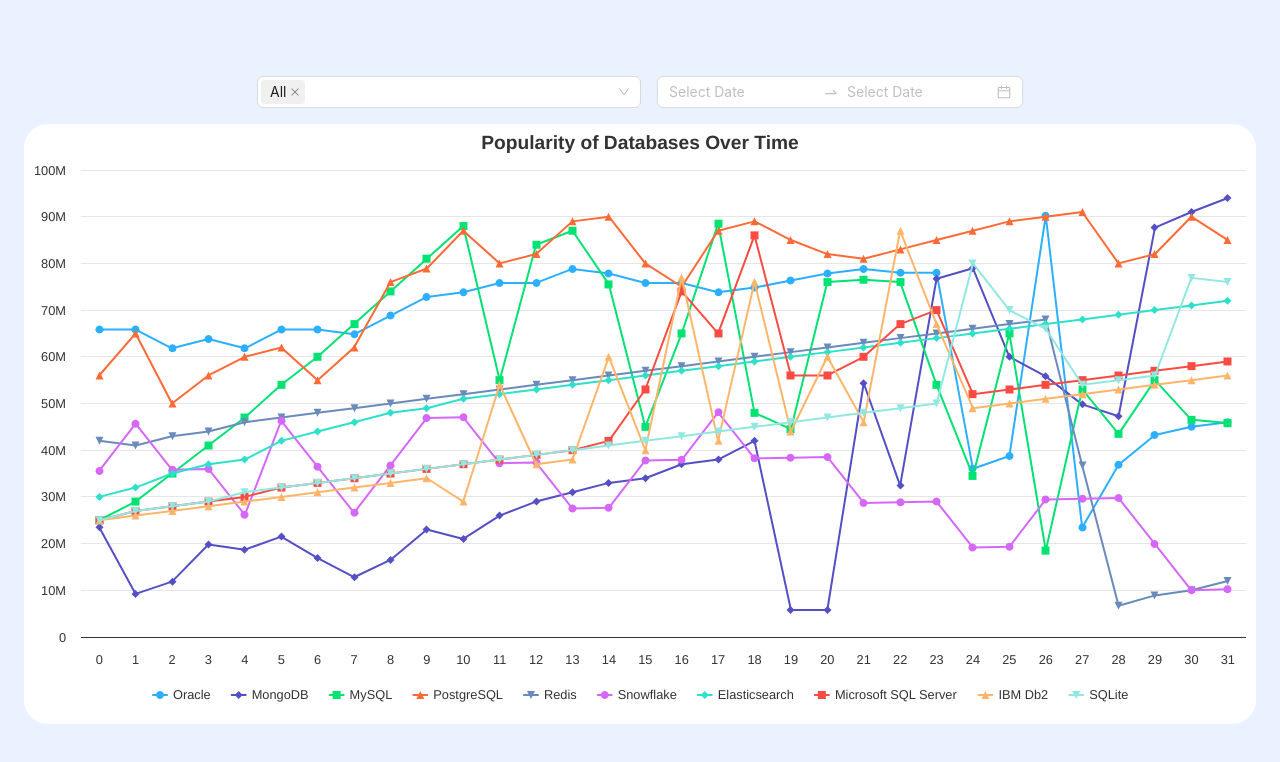
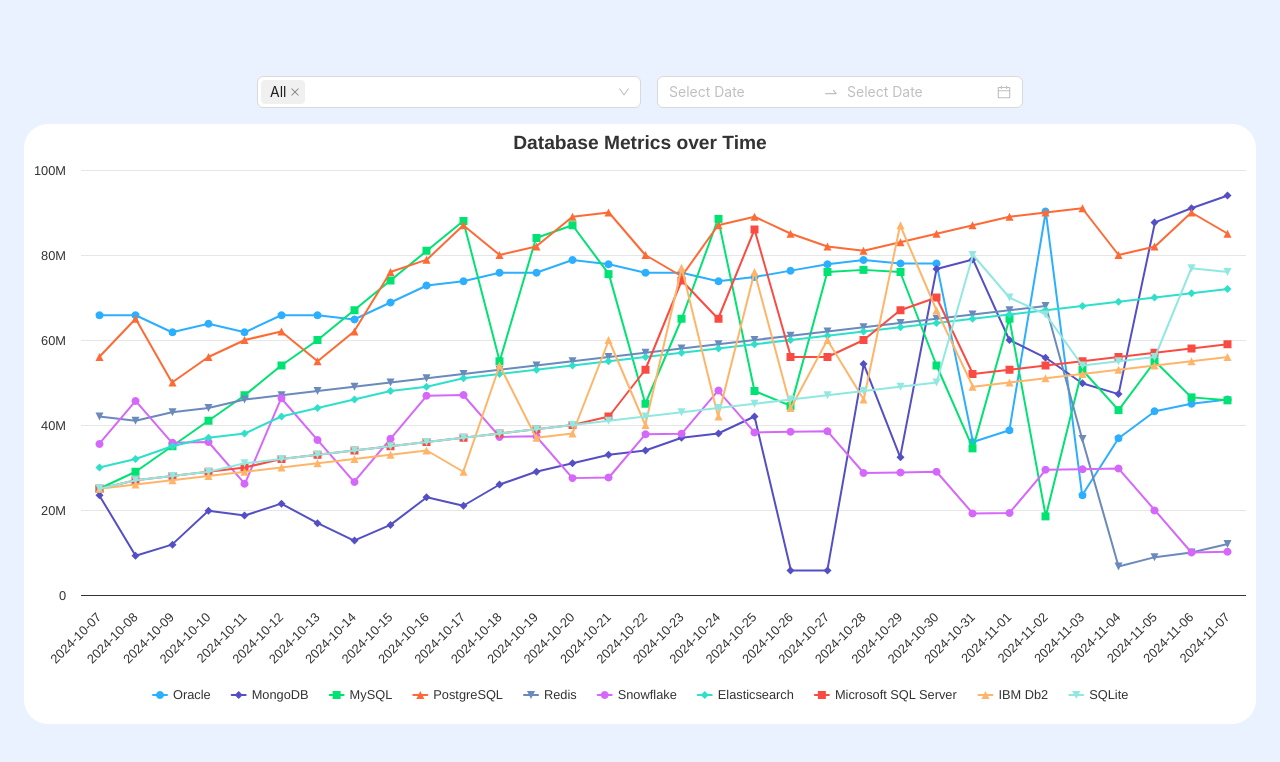
Before and after one commit to MohsinGhani/db-kompare-frontend, a Next.js app: page / in a window 1280 px wide. Shown: the top 762 px of the page. Built offline with nearby package versions, Linux system fonts and the light colour scheme.

Commit message:
resolve filter isssues

```diff
--- a/src/components/DBChart/index.js
+++ b/src/components/DBChart/index.js
@@ -69,19 +69,11 @@ const DBChart = () => {
   };
 
   // Function to generate X-Axis categories based on the selected date range
-  const getXAxisCategories = (selectedDate) => {
-    if (!selectedDate[0] || !selectedDate[1]) {
-      return [];
-    }
-    const allMetrics = dbJsonData.databases[0]?.metrics || [];
-    return allMetrics
-      .map((metric) => metric.date)
-      .filter((date) => isDateInRange(date, selectedDate[0], selectedDate[1]));
-  };
+
+  const filteredData = getMetricData(selectedMetricKeys, selectedDate);
 
   // Options for the chart configuration
-  const getChartOptions = (filteredData, selectedDate) => {
-    return {
+  const options = {
     chart: {
       type: "line",
       alignTicks: false,
@@ -89,7 +81,7 @@ const DBChart = () => {
       height: 600,
     },
     title: {
-        text: "Popularity of Databases Over Time",
+      text: "Database Metrics over Time",
     },
     yAxis: {
       title: null,
@@ -97,7 +89,7 @@ const DBChart = () => {
     xAxis: {
       categories:
         filteredData.length > 0 && filteredData[0].data.length > 0
-            ? getXAxisCategories(selectedDate)
+          ? dbJsonData.databases[0].metrics.map((metric) => metric.date)
           : [],
     },
     series: filteredData.map((db) => ({
@@ -122,8 +114,6 @@ const DBChart = () => {
     },
     credits: false,
   };
-  };
-
   // Date change handler
   const handleDateChange = (dates) => {
     setSelectedDate(dates || [null, null]);
@@ -156,13 +146,6 @@ const DBChart = () => {
     { value: "popularity", label: "All" },
   ];
 
-  // Fetch the filtered data based on selected metric keys
-  const filteredData = getMetricData(selectedMetricKeys, selectedDate);
-
-  // Get chart options
-  const options = getChartOptions(filteredData, selectedDate);
-
-  // Reset both the date picker and metrics
   const handleGoToGraph = () => {
     setSelectedDate([null, null]);
     setSelectedMetricKeys(["popularity"]);
```
Lines whose indentation alone changed are shown as unchanged.
